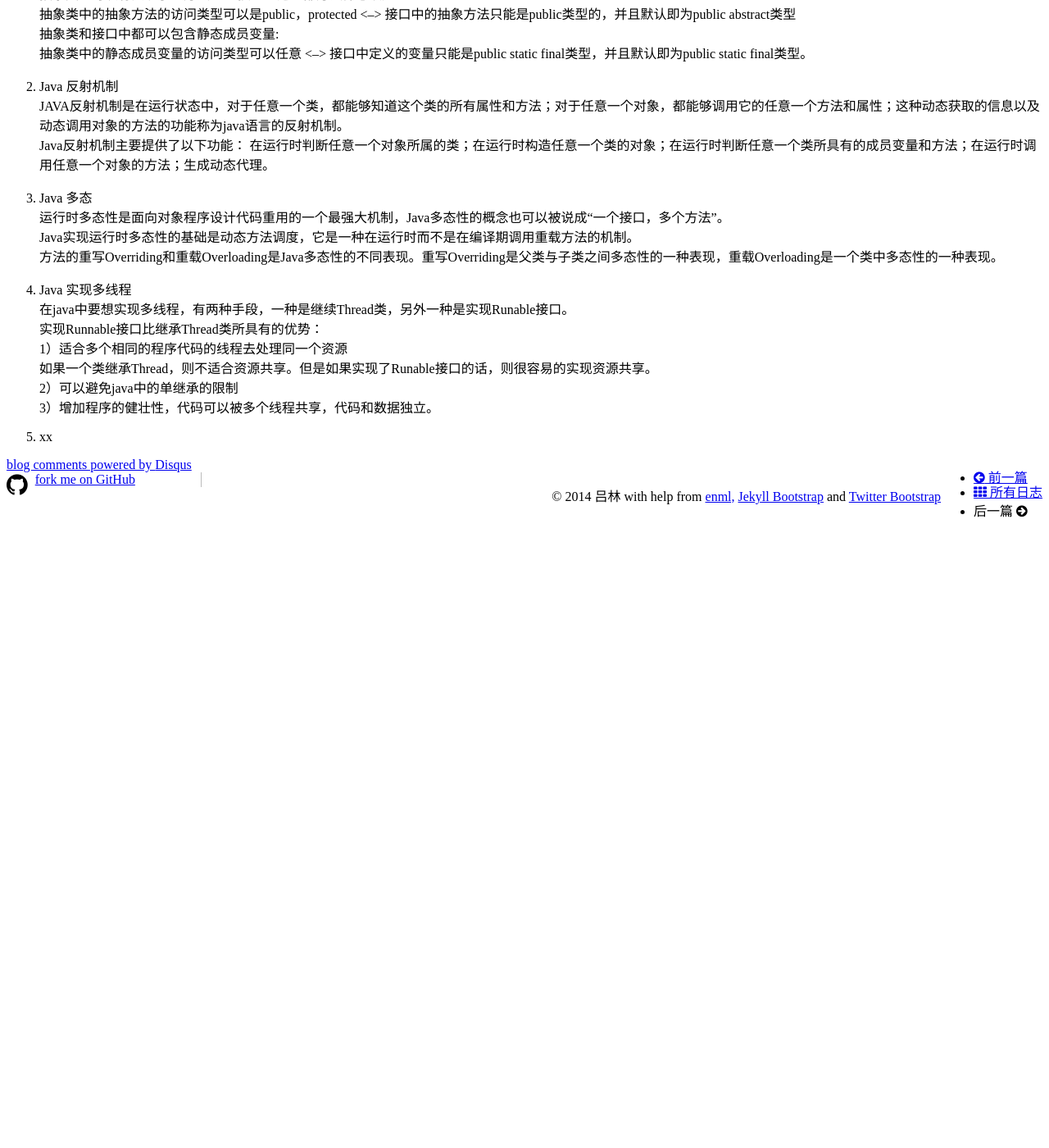
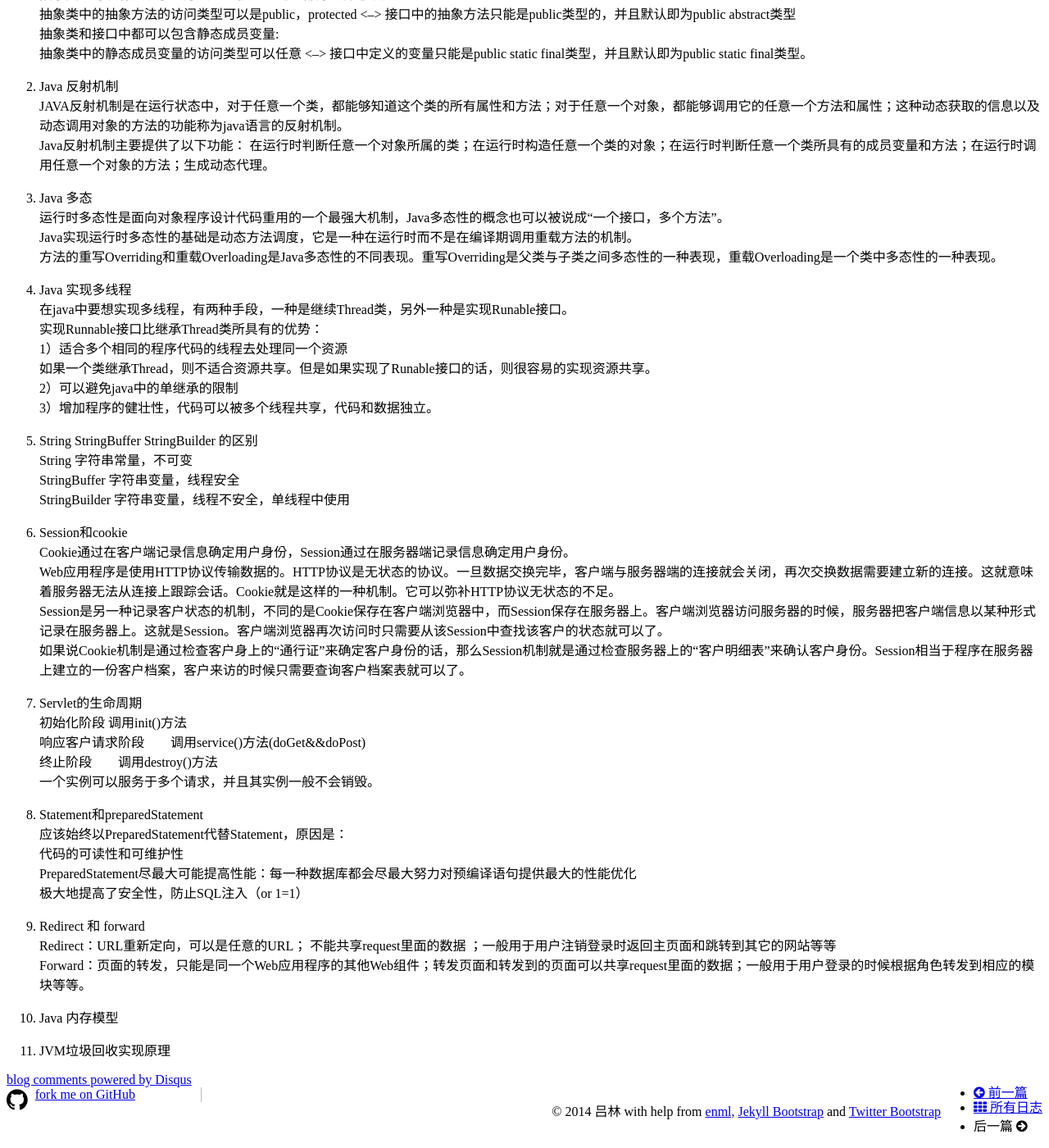
Before and after one commit to clover0319/clover0319.github.io, a Jekyll site: the page built from _posts/2014-08-27-wangyiReady.md, in a window 1280 px wide and 1400 px high, scrolled down 437 px. Shown: the whole window at 82% size. Built offline with Jekyll 4.4.1, drawn with Linux system fonts in a browser that asks for light colours; nearby versions of some CDN libraries; Markdown is read by kramdown in place of the engine named in the settings; comment, search, counter and statistics services are not loaded; before the commit the page ends 1087 px from its top, so only the background shows below that.

Commit message:
blog-wangyiReady1.0

```diff
--- a/_posts/2014-08-27-wangyiReady.md
+++ b/_posts/2014-08-27-wangyiReady.md
@@ -39,4 +39,33 @@ Java实现运行时多态性的基础是动态方法调度，它是一种在运
 2）可以避免java中的单继承的限制<br>
 3）增加程序的健壮性，代码可以被多个线程共享，代码和数据独立。<br>
 
-5. xx
+5. String StringBuffer StringBuilder 的区别<br>
+String 字符串常量，不可变<br>
+StringBuffer 字符串变量，线程安全<br>
+StringBuilder 字符串变量，线程不安全，单线程中使用<br>
+
+6. Session和cookie<br>
+Cookie通过在客户端记录信息确定用户身份，Session通过在服务器端记录信息确定用户身份。<br>
+Web应用程序是使用HTTP协议传输数据的。HTTP协议是无状态的协议。一旦数据交换完毕，客户端与服务器端的连接就会关闭，再次交换数据需要建立新的连接。这就意味着服务器无法从连接上跟踪会话。Cookie就是这样的一种机制。它可以弥补HTTP协议无状态的不足。<br>
+Session是另一种记录客户状态的机制，不同的是Cookie保存在客户端浏览器中，而Session保存在服务器上。客户端浏览器访问服务器的时候，服务器把客户端信息以某种形式记录在服务器上。这就是Session。客户端浏览器再次访问时只需要从该Session中查找该客户的状态就可以了。<br>
+如果说Cookie机制是通过检查客户身上的“通行证”来确定客户身份的话，那么Session机制就是通过检查服务器上的“客户明细表”来确认客户身份。Session相当于程序在服务器上建立的一份客户档案，客户来访的时候只需要查询客户档案表就可以了。<br>
+
+7. Servlet的生命周期<br>
+初始化阶段  调用init()方法<br>
+响应客户请求阶段　　调用service()方法(doGet&&doPost)<br>
+终止阶段　　调用destroy()方法<br>
+一个实例可以服务于多个请求，并且其实例一般不会销毁。<br>
+
+8. Statement和preparedStatement<br>
+应该始终以PreparedStatement代替Statement，原因是：<br>
+代码的可读性和可维护性<br>
+PreparedStatement尽最大可能提高性能：每一种数据库都会尽最大努力对预编译语句提供最大的性能优化<br>
+极大地提高了安全性，防止SQL注入（or 1=1）<br>
+
+9. Redirect 和 forward<br>
+Redirect：URL重新定向，可以是任意的URL； 不能共享request里面的数据 ；一般用于用户注销登录时返回主页面和跳转到其它的网站等等<br>
+Forward：页面的转发，只能是同一个Web应用程序的其他Web组件；转发页面和转发到的页面可以共享request里面的数据；一般用于用户登录的时候根据角色转发到相应的模块等等。<br>
+
+10. Java 内存模型<br>
+
+11. JVM垃圾回收实现原理<br>
```
